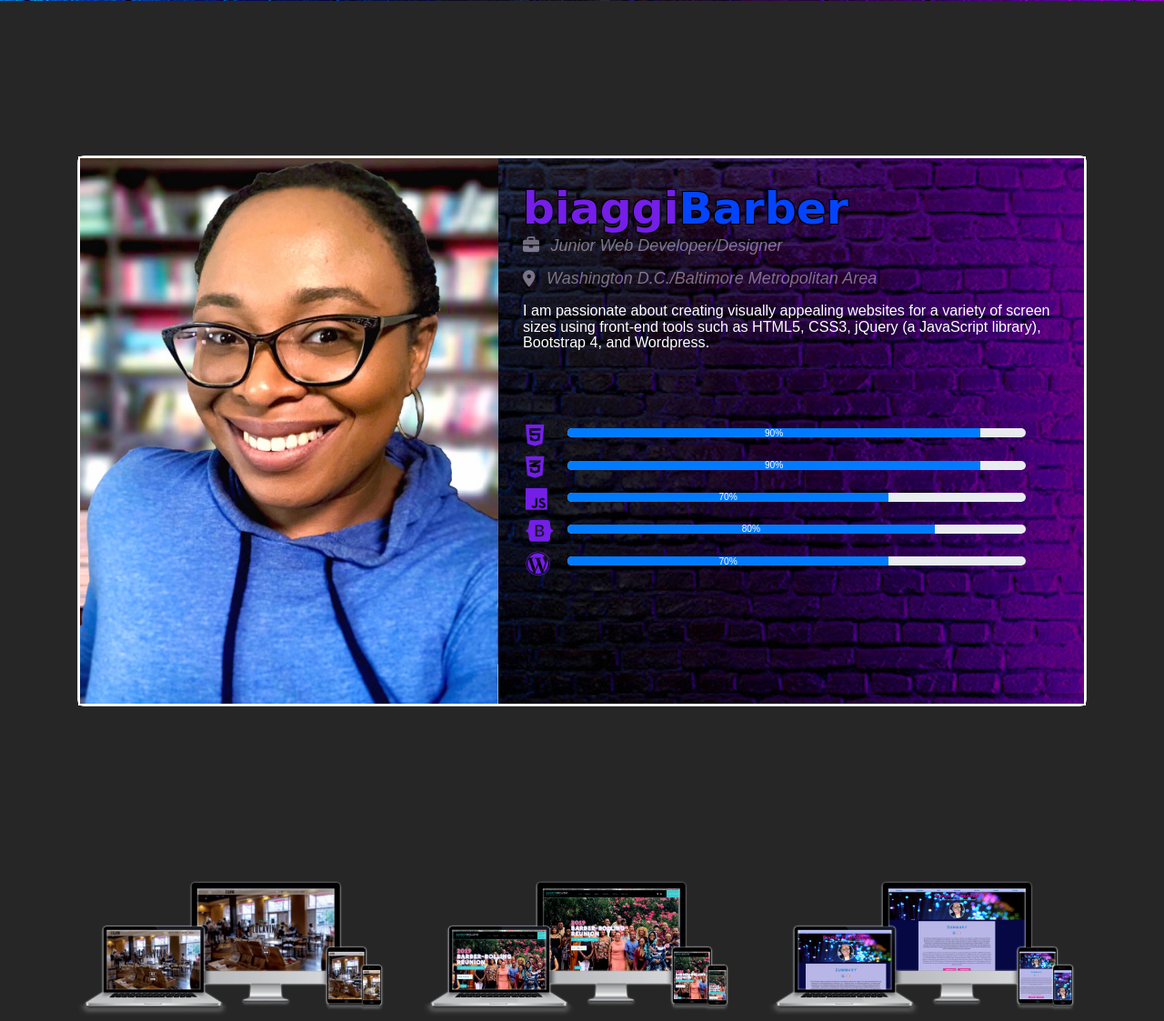
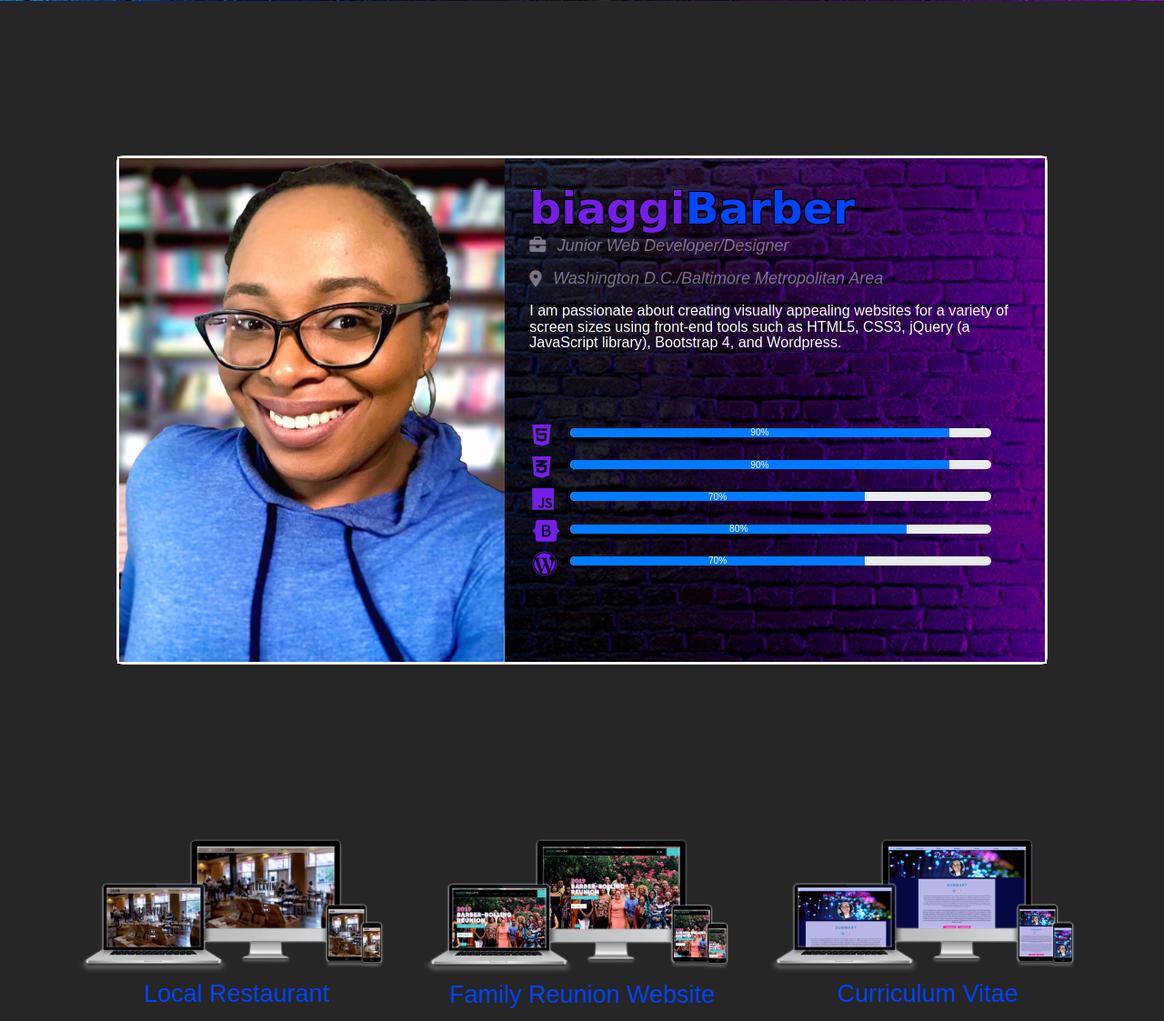
Before and after one commit to bibar7/bibar7.github.io, a PHP site: page / in a window 1280 px wide. Shown: the part 1398-2521 px from the top of the page at 91% size. Run offline with PHP 8.4, Linux system fonts and the light colour scheme; some libraries are stand-ins or nearby versions; some web fonts are replaced.

Commit message:
Update style.css

```diff
--- a/css/style.css
+++ b/css/style.css
@@ -540,7 +540,7 @@ div.dev-skills > div.container {
 
 @media screen and (min-width: 951px){
  .card{
-    max-width: 90vw !important;
+    max-width: 80vw !important;
   }
 
   div.dev-skills > div.container {
@@ -550,7 +550,7 @@ margin-top: 1.5rem !important;
 
 @media screen and (max-width: 950px){
   .card{
-     max-width: 100vw !important;
+     max-width: 105vw !important;
    }
 
    div.dev-skills > div.container {
```
